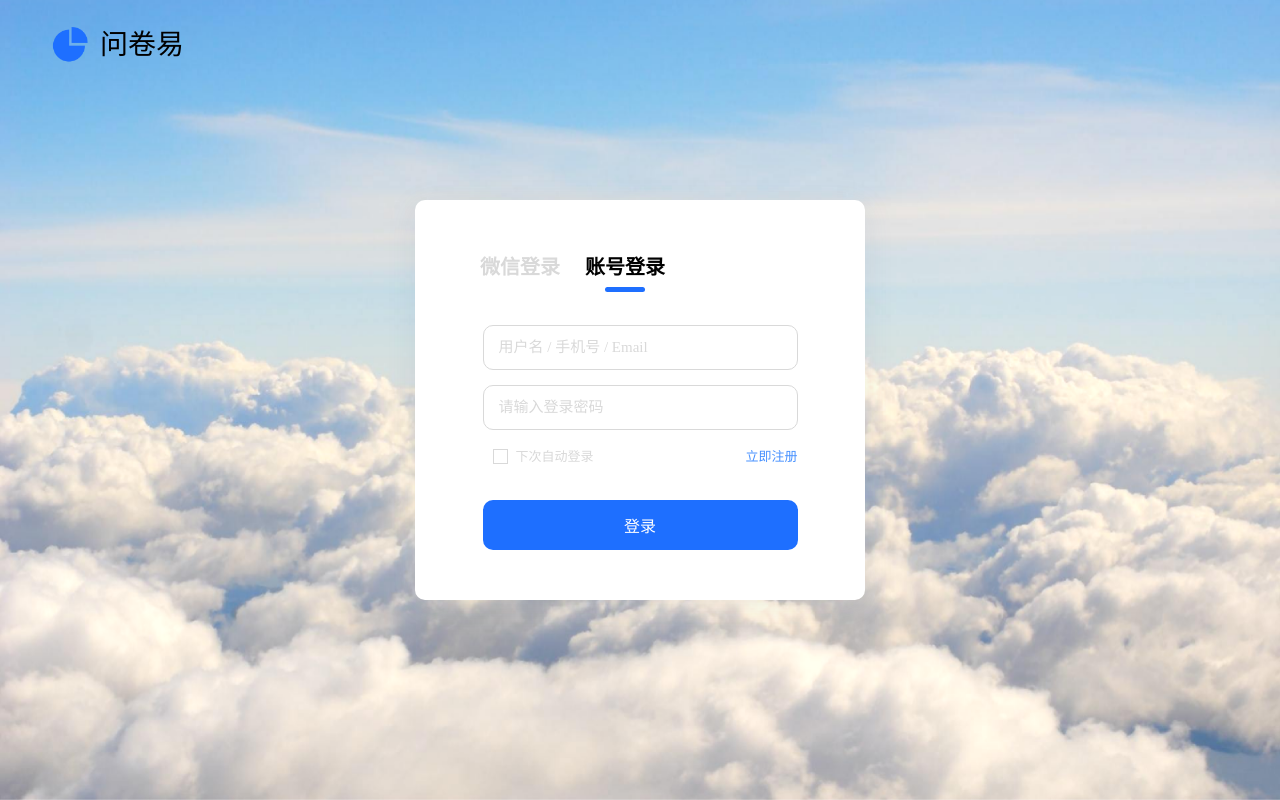
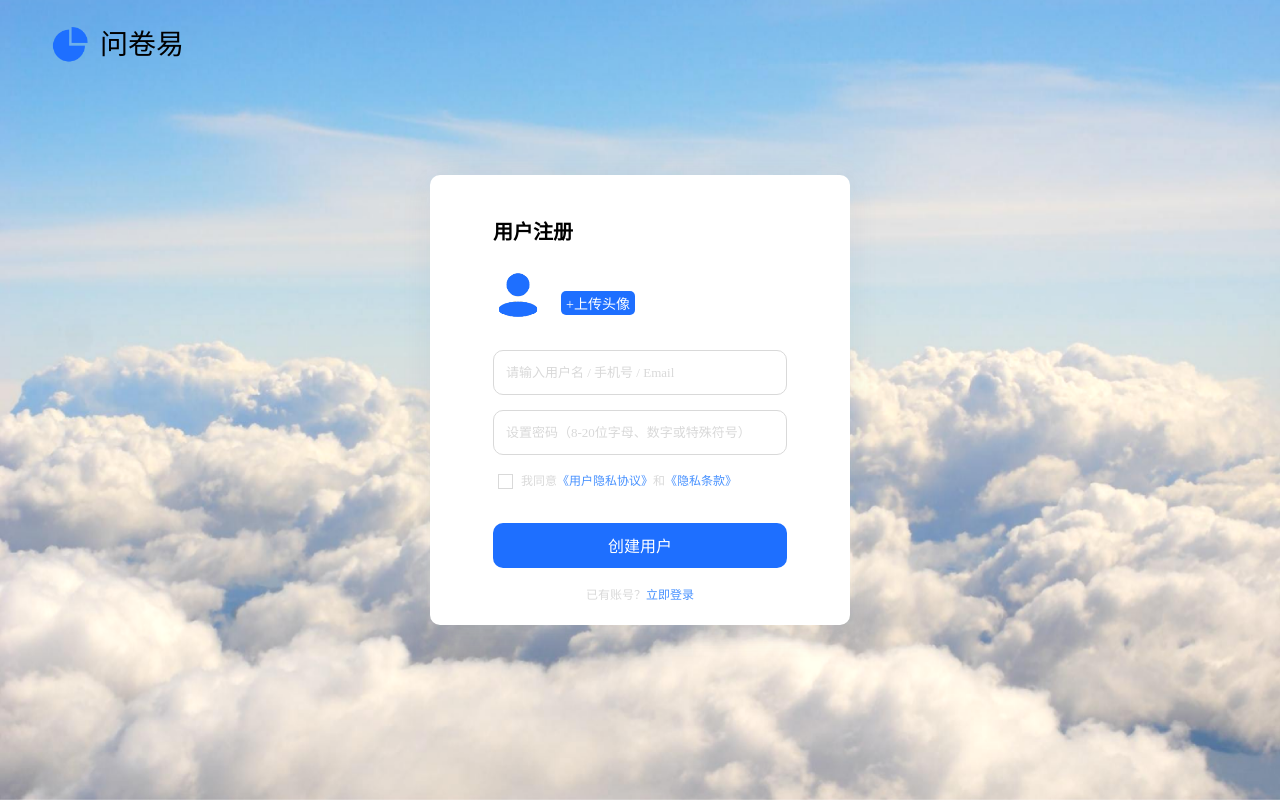
Before and after one commit to MerrickCai/EasySurvey, a Vue app: page /#/login in a window 1280 px wide. Both pictures are taken after a click on the link "立即注册". Built offline with nearby package versions, Linux system fonts and the light colour scheme.

Commit message:
登录注册页的注册逻辑搞定

```diff
--- a/src/components/login/accountLogin.vue
+++ b/src/components/login/accountLogin.vue
@@ -23,6 +23,7 @@ function login(account, password, remember) {
           headers: { 'Content-Type': 'application/json' },
           data: { "phone_number": account, "password": password }
      }).then((response) => {
+          if (response.data.code === 200) { //账号密码正确
                //写入用户数据
                datas.user.status = true
                datas.user.account = account
@@ -39,9 +40,10 @@ function login(account, password, remember) {
                } else {
                     router.push({ path: '/' })
                }
-          return true
-     }).catch((error) => {
-          console.log('登录失败')
+          } else { //response.data.code === 401
+               alert('账号密码错误')
+          }
+     }).catch((error) => {//登录失败
           console.log(error)
      })
 }
@@ -53,22 +55,19 @@ function login(account, password, remember) {
                <a @click="viewId = 0">微信登录</a>
                <a active @click="viewId = 1">账号登录</a>
           </div>
-
           <div class="typeArea">
                <input type="text" v-model="user.account" placeholder="用户名 / 手机号 / Email" onfocus="this.placeholder=''"
                     onblur="this.placeholder='用户名 / 手机号 / Email'" />
                <input type="password" v-model="user.password" placeholder="请输入登录密码" onfocus="this.placeholder=''"
                     onblur="this.placeholder='请输入登录密码'" />
           </div>
-
           <div class="functionArea">
                <div remember>
                     <input type="checkbox" id="checkbox" v-model="user.remember" />
                     <p><label for="checkbox">下次自动登录</label></p>
                </div>
-               <a>立即注册</a>
+               <a @click="viewId = 2">立即注册</a>
           </div>
-
           <div button @click="login(user.account, user.password, user.remember)">
                <div>登录</div>
           </div>
@@ -82,7 +81,7 @@ div.wrapper {
      justify-content: center;
      align-items: center;
      height: 400px;
-     width: 450px;
+     width: 420px;
 
      >div.selectArea {
           display: flex;
@@ -90,14 +89,14 @@ div.wrapper {
           justify-content: flex-start;
           align-items: flex-end;
           height: 80px;
-          width: 320px;
+          width: 70%;
 
           >a {
                display: block;
                position: relative;
-               font-size: 20px;
+               font-size: 19px;
                font-weight: bold;
-               margin-right: 25px;
+               margin-right: 15px;
                color: rgba(217, 217, 217, 1);
                cursor: pointer;
 
@@ -137,8 +136,8 @@ div.wrapper {
                border-radius: 10px;
                border: solid 1px rgba(217, 217, 217, 1);
                background-color: rgb(255, 255, 255);
-               text-indent: 15px;
-               font-size: 15px;
+               text-indent: 12px;
+               font-size: 13px;
 
                &:nth-child(1) {
                     margin-bottom: 15px;
@@ -237,7 +236,7 @@ div.wrapper {
                flex-direction: column;
                justify-content: center;
                align-items: center;
-               height: 50px;
+               height: 45px;
                background-color: rgba(30, 111, 255, 1);
                border-radius: 10px;
                width: 100%;
--- a/src/components/login/register.vue
+++ b/src/components/login/register.vue
@@ -1,147 +1,196 @@
 <script setup>
-import { inject } from 'vue'
+//登陆注册页视图切换
+import { reactive, inject } from 'vue'
 const viewId = inject('viewId')
-const dataArr = [
-    {
-        name: 'username',
-        tips: '请输入用户名'
-    },
-    {
-        name: 'phone',
-        tips: '请输入手机号'
-    },
-    {
-        name: 'password',
-        tips: '设置密码（8-20位字母、数字或特殊符号）'
-    },]
 
-let mes = reactive([]);
-dataArr.forEach(item => {
-    mes.push(item.tips)
-});
-function showDetail(item, index) {
-    mes[index] = item.tips;
+//注册逻辑
+const user = reactive({ account: '', password: '', agree: false })
+import { useStore } from "../../PiniaStores/index.js"
+const datas = useStore()
+import { useRouter, useRoute } from 'vue-router'
+const router = useRouter()
+const route = useRoute()
+import axios from 'axios'
+function register(account, password, agree) {
+    if (agree === false) { //确认用户是否同意《用户隐私协议》
+        alert('请点击同意《用户隐私协议》按钮')
+        return true
+    }
+    if (datas.user.status === true) { //确认用户是否登录
+        alert('您已经登录')
+        return true
+    }
+    axios({
+        url: 'https://q.denglu1.cn/user/regist',
+        method: 'post',
+        withCredentials: true,
+        headers: { 'Content-Type': 'application/json' },
+        data: { "phone_number": account, "password": password }
+    }).then((response) => {
+        if (response.data.code === 200) { //注册成功=>意味着登录成功
+            //写入用户数据
+            datas.user.status = true
+            datas.user.account = account
+            datas.user.password = password
+            datas.user.userId = response.data.userId
+            datas.user.token = response.data.token
+            datas.user.refreshtoken = response.data.refreshtoken
+            //默认记住账号密码到本地
+            localStorage.setItem('account', account)
+            localStorage.setItem('password', password)
+            if (route.query.redirect) { //判断用户是否从其他页面过来
+                router.push({ path: route.query.redirect })
+            } else {
+                router.push({ path: '/' })
+            }
+        } else { //response.data.code === 400=>重复注册
+            alert('请勿重复注册')
+        }
+    }).catch((error) => {//登录失败
+        console.log(error)
+    })
 }
 </script>
 
 <template>
-
-    <div class='register_wrapper'>
-        <div class="innerbox">
-            <h2>用户注册</h2>
-            <img src="/circle.png" class="head" alt="">
-            <el-button type="primary" class="upload">+上传头像</el-button><br>
-            <div class="inputArr">
-                <input type="text" class='input' v-for="(item, index) of dataArr " :key="index" :placeholder=mes[index]
-                    :name="item.name" @focus="mes[index] = ''" @blur="showDetail(item, index)">
+    <div class="wrapper">
+        <div class="title">用户注册</div>
+        <div class="imgUpload">
+            <img src="/circle.png" alt="默认头像" />
+            <div button>
+                <div>+上传头像</div>
             </div>
         </div>
-
-        <input type="checkbox" class="checkbox" id="checkbox1" name="">
-        <p class="checkbox_detail">我同意<a href="">《用户隐私协议》</a>和<a href="">《隐私条款》</a></p>
-
-        <el-button type="primary" class="sumbit">创建用户</el-button><br>
-        <p class="login">已有账号？<a @click="show = !show">立即登录</a>
-        </p>
+        <div class="typeArea">
+            <input type="text" v-model="user.account" placeholder="请输入用户名 / 手机号 / Email" onfocus="this.placeholder=''"
+                onblur="this.placeholder='请输入用户名 / 手机号 / Email'" />
+            <input type="password" v-model="user.password" placeholder="设置密码（8-20位字母、数字或特殊符号）"
+                onfocus="this.placeholder=''" onblur="this.placeholder='设置密码（8-20位字母、数字或特殊符号）'" />
         </div>
-
+        <div class="functionArea">
+            <input type="checkbox" v-model="user.agree" />
+            <div>我同意<span>《用户隐私协议》</span>和<span>《隐私条款》</span></div>
+        </div>
+        <div button>
+            <div @click="register(user.account, user.password, user.agree)">创建用户</div>
+        </div>
+        <div class="buttom">已有账号？<span @click="viewId = 1">立即登录</span></div>
+    </div>
 </template>
 
 <style lang="less" scoped>
-.register_wrapper {
-    height: 500px;
-    width: 450px;
-    position: relative;
+.wrapper {
+    display: flex;
+    flex-direction: column;
+    justify-content: flex-start;
+    align-items: center;
+    height: 450px;
+    width: 420px;
 
-    .innerbox {
-        position: absolute;
-        left: 80*0.9px;
-        top: 60*0.9px;
-
-        img.head {
-            width: 48*0.9px;
-            height: 48*0.9px;
-            position: absolute;
-            left: 8*0.9px;
-            top: 55*0.9px;
+    >div.title {
+        display: flex;
+        flex-direction: row;
+        justify-content: flex-start;
+        align-items: flex-end;
+        height: 70px;
+        width: 70%;
+        font-size: 20px;
+        font-weight: bold;
+        color: rgba(0, 0, 0, 1);
     }
 
-        .upload {
-            width: 80*0.9px;
-            height: 22*0.9px;
-            position: absolute;
-            left: 86*0.9px;
-            top: 71*0.9px;
-            font-size: 10px;
-            padding: 10px;
-            background-color: rgba(30, 111, 255, 1);
+    >div.imgUpload {
+        display: flex;
+        flex-direction: row;
+        justify-content: flex-start;
+        align-items: center;
+        height: 100px;
+        width: 70%;
+
+        >img {
+            display: block;
+            height: 50px;
+            width: auto;
+            object-fit: cover;
+            margin-right: 18px;
         }
 
-    }
+        >div[button] {
+            display: flex;
+            flex-direction: row;
+            justify-content: center;
+            align-items: flex-end;
+            height: 50px;
+            width: auto;
 
-    p {
-        display: inline;
-    }
-
-    h2 {
-        font-weight: bold;
-        letter-spacing: 0*0.9px;
-        line-height: 28*0.9px;
-        font-size: 23px;
-        float: left;
-    }
-
-    .inputArr {
-        width: 320*0.9px;
-        height: 200*0.9px;
-        position: absolute;
-        top: 118*0.9px;
-        left: 0*0.9px;
-        display: flex;
-        flex-direction: column;
-        justify-content: space-between;
-        background-color: b;
-
-        .input {
-            width: 350*0.9px;
-            height: 54*0.9px;
-            margin-top: 6*0.9px;
-            text-indent: 14*0.9px;
-            border: 1*0.9px solid rgba(217, 217, 217, 1);
-            border-radius: 5*0.9px;
-            outline: none;
-
-            &::placeholder {
-                font-size: 12*0.9px;
-                letter-spacing: 0*0.9px;
-                line-height: 20*0.9px;
-                color: rgba(217, 217, 217, 1);
-                text-align: left;
-                vertical-align: top;
+            >div {
+                font-size: 14px;
+                color: rgba(255, 255, 255, 1);
+                background-color: rgba(30, 111, 255, 1);
+                padding: 2px 5px;
+                border-radius: 5px;
+                cursor: pointer;
+                margin-bottom: 5px;
             }
         }
     }
 
-    .checkbox {
-        position: absolute;
-        left: 91*0.9px;
-        bottom: 129*0.9px;
-        height: 15px;
-        width: 15px;
+    >div.typeArea {
+        display: flex;
+        flex-direction: column;
+        justify-content: flex-end;
+        align-items: center;
+        height: 110px;
+        width: 70%;
+
+        >input {
+            outline: none;
+            height: 45px;
+            width: 100%;
+            border-radius: 10px;
+            border: solid 1px rgba(217, 217, 217, 1);
+            background-color: rgb(255, 255, 255);
+            text-indent: 12px;
+            font-size: 13px;
+
+            &:nth-child(1) {
+                margin-bottom: 15px;
+            }
+
+            &::placeholder {
+                color: rgba(217, 217, 217, 1);
+            }
+        }
+    }
+
+    >div.functionArea {
+        display: flex;
+        flex-direction: row;
+        justify-content: flex-start;
+        align-items: center;
+        height: 50px;
+        width: 70%;
+
+        >input {
+            display: block;
+            height: 13px;
+            width: 13px;
             cursor: pointer;
+            position: relative;
+            margin: 0 10px 0 5px;
 
             &::after {
-            content: ' ';
-            display: block;
+                content: '';
                 position: absolute;
-            z-index: 5;
+                z-index: 1;
                 top: 0;
                 left: 0;
+                display: block;
                 width: 13px;
                 height: 13px;
-            padding-left: 1px;
-            font-size: 10px;
+                font-size: 13px;
                 font-weight: bold;
+                line-height: 15px;
                 text-align: center;
                 background-color: rgb(255, 255, 255);
                 border: rgba(217, 217, 217, 1) solid 1px;
@@ -149,53 +198,63 @@ function showDetail(item, index) {
 
             &:checked::after {
                 content: "✓";
+                width: 15px;
+                height: 15px;
                 color: rgba(255, 250, 250, 1);
                 background-color: rgba(30, 111, 255, 1);
-            background-clip: padding-box;
-            border: transparent;
+                border: none;
             }
         }
 
-    .checkbox_detail {
-        position: absolute;
-        left: 120*0.9px;
-        bottom: 127.7*0.9px;
-        font-size: 10px;
-        font-weight: 400;
-        letter-spacing: 0*0.9px;
-        line-height: 20*0.9px;
+        >div {
+            display: block;
+            font-size: 12px;
             color: rgba(217, 217, 217, 1);
 
-        a {
-            color: rgba(71, 145, 255, 1);
-        }
-    }
-
-    .sumbit {
-        width: 350*0.9px;
-        height: 54*0.9px;
-        position: absolute;
-        left: 80*0.9px;
-        bottom: 52*0.9px;
-        background-color: rgba(30, 111, 255, 1);
-        border-radius: 10px;
-    }
-
-    .login {
-        font-size: 10*0.9px;
-        font-weight: 400;
-        letter-spacing: 0*0.9px;
-        line-height: 20*0.9px;
-        position: absolute;
-        bottom: 22*0.9px;
-        left: 184*0.9px;
-        color: rgba(217, 217, 217, 1);
-
-        a {
+            >span {
                 color: rgba(71, 145, 255, 1);
                 cursor: pointer;
             }
         }
+    }
 
+    >div[button] {
+        display: flex;
+        flex-direction: column;
+        justify-content: center;
+        align-items: center;
+        height: 80px;
+        width: 70%;
+
+        >div {
+            display: flex;
+            flex-direction: column;
+            justify-content: center;
+            align-items: center;
+            height: 45px;
+            background-color: rgba(30, 111, 255, 1);
+            border-radius: 10px;
+            width: 100%;
+            color: rgba(255, 255, 255, 1);
+            font-size: 16px;
+            cursor: pointer;
+        }
+    }
+
+    >div.buttom {
+        display: flex;
+        flex-direction: row;
+        justify-content: center;
+        align-items: flex-start;
+        height: 40px;
+        width: auto;
+        font-size: 12px;
+        color: rgba(217, 217, 217, 1);
+
+        >span {
+            color: rgba(71, 145, 255, 1);
+            cursor: pointer;
+        }
+    }
 }
 </style>
```
Also changed, not shown: src/components/login/wechatLogin.vue (+4 -4 lines). Lines whose indentation alone changed are shown as unchanged.
